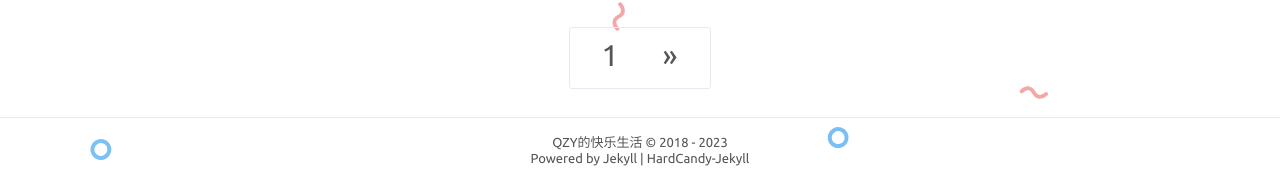
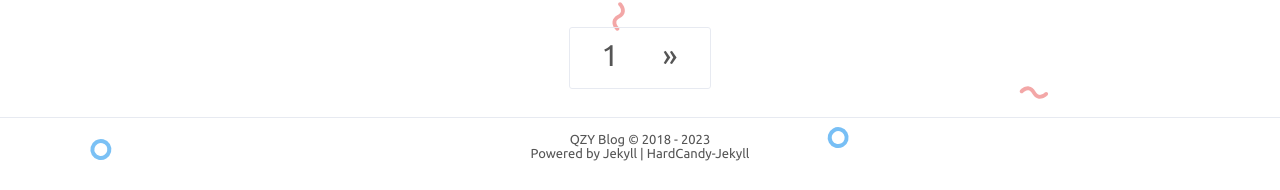
Before and after one commit to westqzy/westqzy.github.io11, a Jekyll site: the page built from index.html, in a window 1280 px wide. Shown: the part 1455-1645 px from the top of the page. Built offline with Jekyll 4.4.1, drawn with Linux system fonts in a browser that asks for light colours; comment, search, counter and statistics services are not loaded.

Commit message:
Update _config.yml

```diff
--- a/_config.yml
+++ b/_config.yml
@@ -1,7 +1,7 @@
 # Site settings 配置站点
-title: 'QZY的快乐生活'
+title: 'QZY Blog'
 description: 'Document My Growth'
-keywords: 'Aim At Absolute Perfection!'
+keywords: 'QZY, Blog'
 url: 'https://abc.github.io' # your host
 
 # nav 中文字符空格：&emsp;
```
